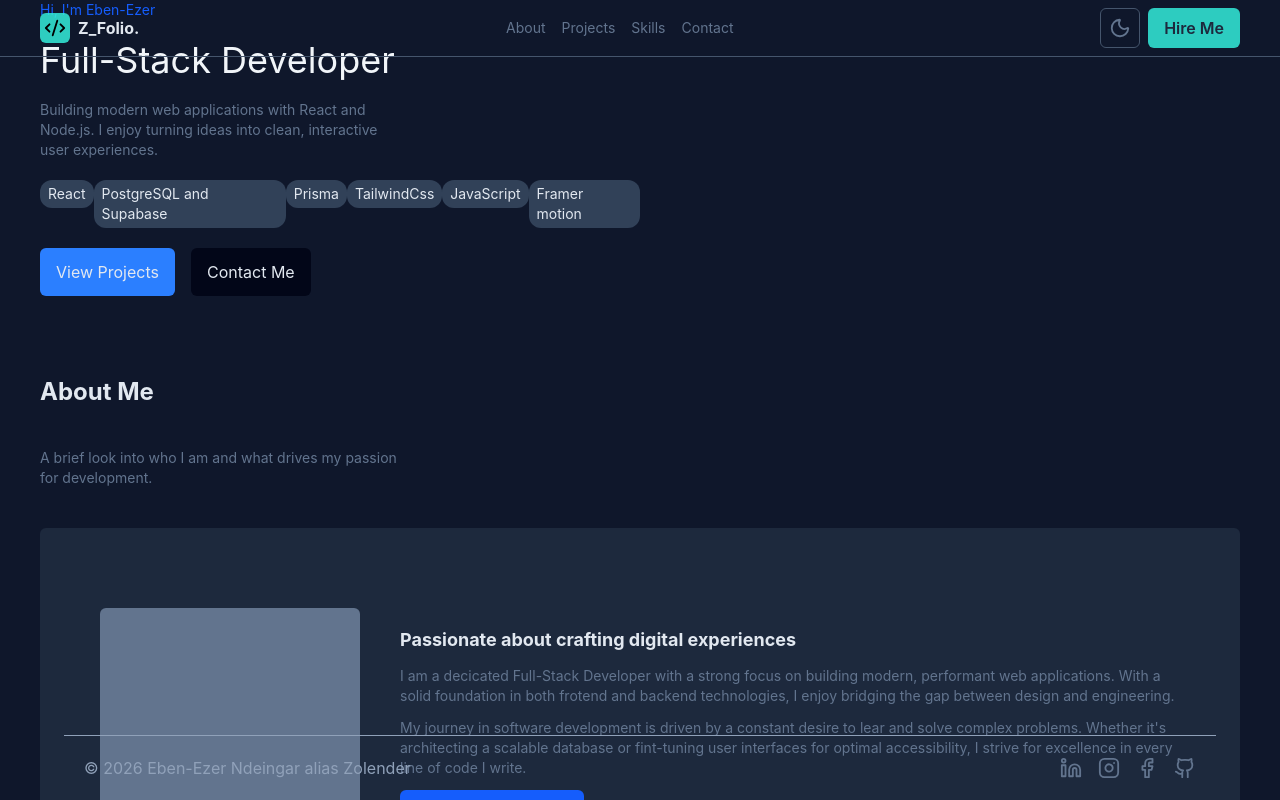
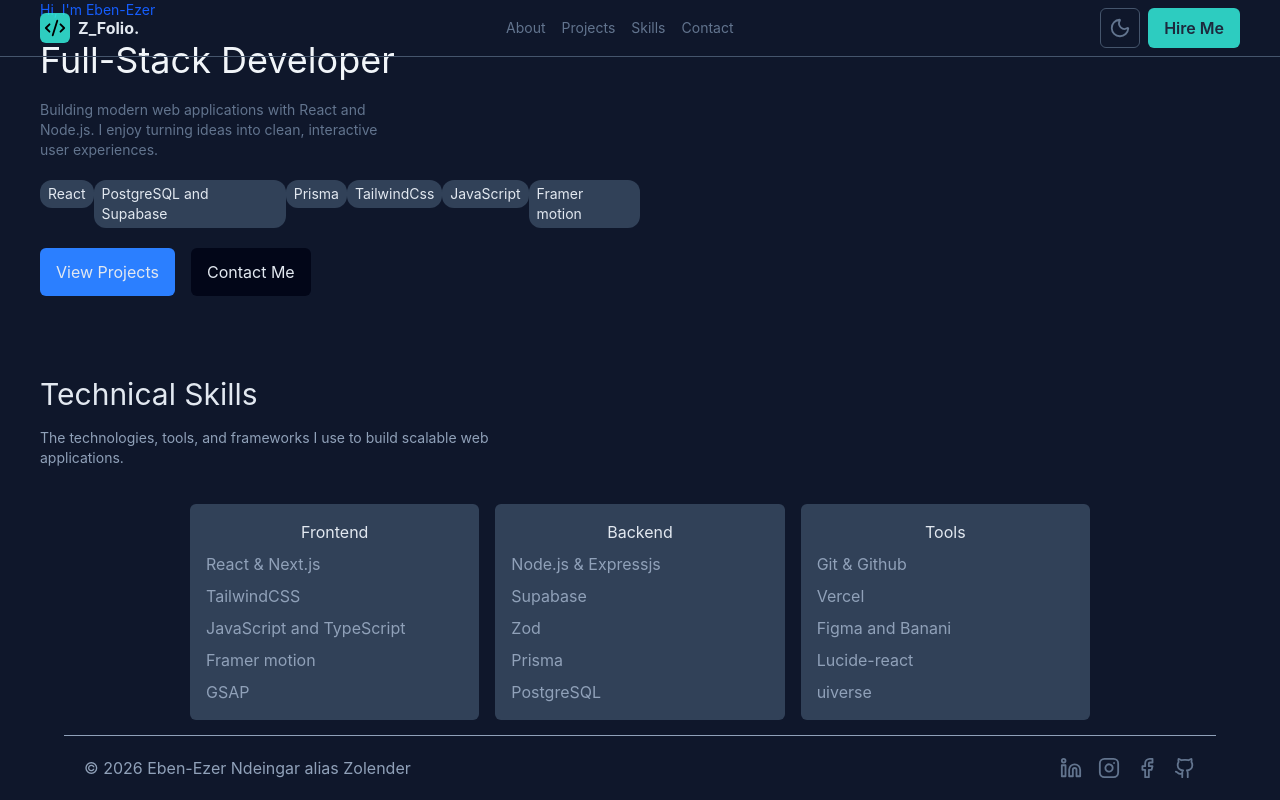
Before and after one commit to Zolender/Z-folio, a React (Vite) app: page / in a window 1280 px wide. Shown: the top 800 px of the page. Built offline with nearby package versions, Linux system fonts and the light colour scheme.

Commit message:
feat: enhance Skills section with detailed content and styling

```diff
--- a/src/component/sections/Skills.jsx
+++ b/src/component/sections/Skills.jsx
@@ -1,8 +1,45 @@
 const Skills = () => {
     return (
-        <>
+        <section className="flex flex-col gap-4">
+            <h1 className="text-3xl text-slate-200">Technical Skills</h1>
+            <p className="text-sm text-slate-400 sm:w-[40%]">The technologies, tools, and frameworks I use to build scalable web applications.</p>
 
-        </>
+            <div className="flex justify-between gap-4 items-center mx-auto sm:my-5 my-2 w-3/4 ">
+                <div className="flex flex-col w-1/3 bg-slate-700 rounded-md p-2 gap-2 sm:p-4">
+                    <p className="text-center text-slate-200 ">Frontend</p>
+                    <ul className="flex flex-col text-slate-400 gap-2">
+                        <li>React & Next.js</li>
+                        <li>TailwindCSS</li>
+                        <li>JavaScript and TypeScript</li>
+                        <li>Framer motion</li>
+                        <li>GSAP</li>
+                    </ul>
+                </div>
+
+                <div className="flex flex-col w-1/3 bg-slate-700 rounded-md p-2 gap-2 sm:p-4">
+                    <p className="text-center text-slate-200 ">Backend</p>
+                    <ul className="flex flex-col text-slate-400 gap-2">
+                        <li>Node.js & Expressjs</li>
+                        <li>Supabase</li>
+                        <li>Zod</li>
+                        <li>Prisma</li>
+                        <li>PostgreSQL</li>
+                    </ul>
+                </div>
+
+                <div className="flex flex-col w-1/3 bg-slate-700 rounded-md p-2 gap-2 sm:p-4">
+                    <p className="text-center text-slate-200  ">Tools</p>
+                    <ul className="flex flex-col text-slate-400 gap-2">
+                        <li>Git & Github</li>
+                        <li>Vercel</li>
+                        <li>Figma and Banani</li>
+                        <li>Lucide-react</li>
+                        <li>uiverse</li>
+                    </ul>
+                </div>
+            </div>
+
+        </section>
     );
 }
 
```
